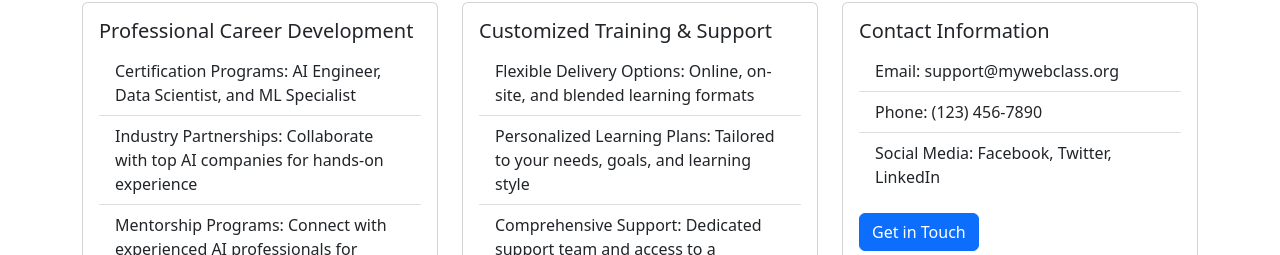
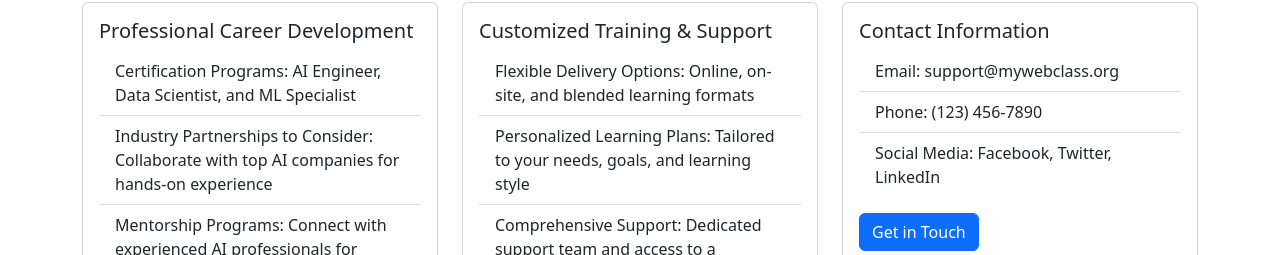
Before and after one commit to NJIT-WIS/project-2-team-sar, a Next.js app: page /Services in a window 1280 px wide. Shown: the part 158-413 px from the top of the page. Built offline with nearby package versions, Linux system fonts and the light colour scheme.

Commit message:
updated list group

```diff
--- a/components/boost_ai_career.jsx
+++ b/components/boost_ai_career.jsx
@@ -16,7 +16,7 @@ const Services = () => {
               <Card.Title>Professional Career Development</Card.Title>
               <ListGroup variant="flush">
                 <ListGroup.Item>Certification Programs: AI Engineer, Data Scientist, and ML Specialist</ListGroup.Item>
-                <ListGroup.Item>Industry Partnerships: Collaborate with top AI companies for hands-on experience</ListGroup.Item>
+                <ListGroup.Item>Industry Partnerships to Consider: Collaborate with top AI companies for hands-on experience</ListGroup.Item>
                 <ListGroup.Item>Mentorship Programs: Connect with experienced AI professionals for guidance</ListGroup.Item>
               </ListGroup>
               <Button variant="primary" className="mt-3">Learn More</Button>
```
